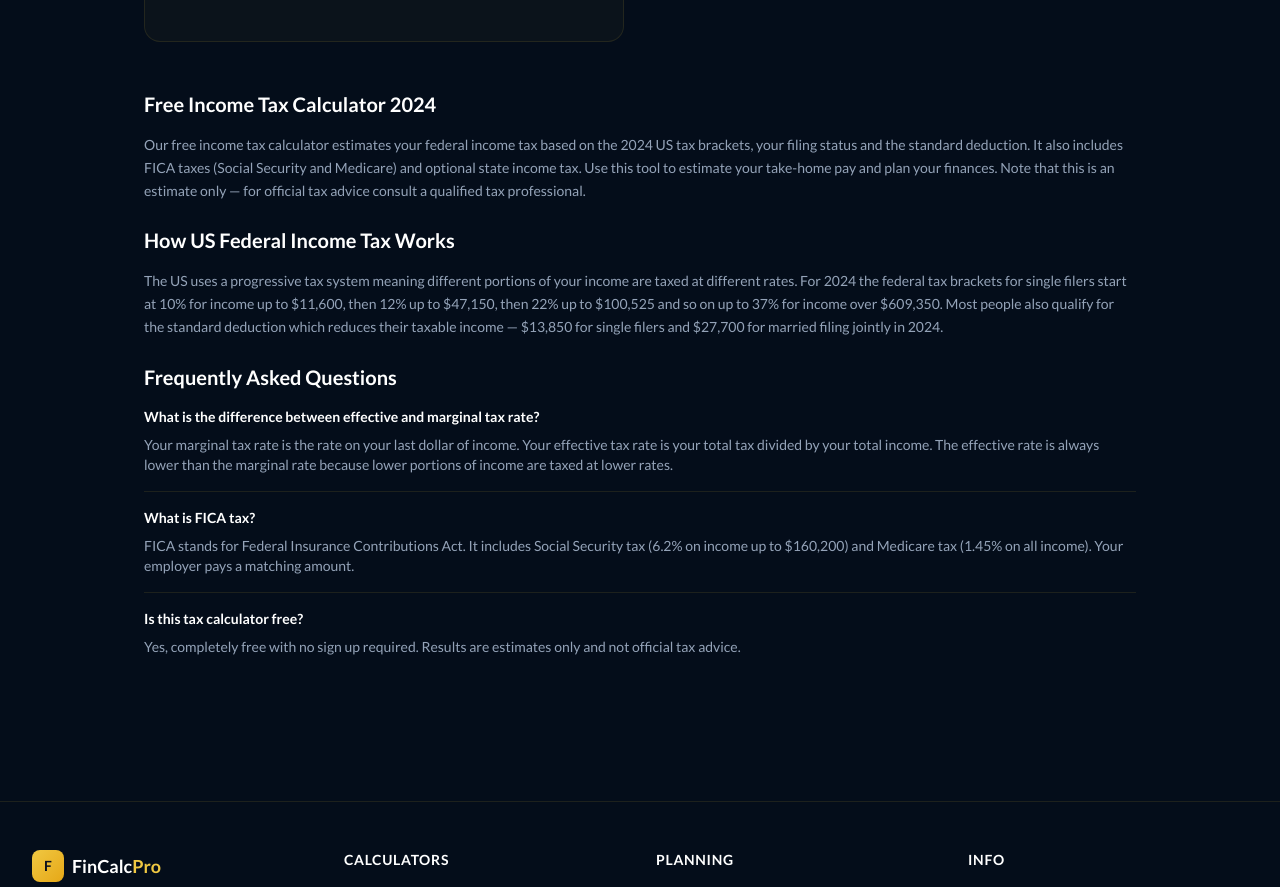
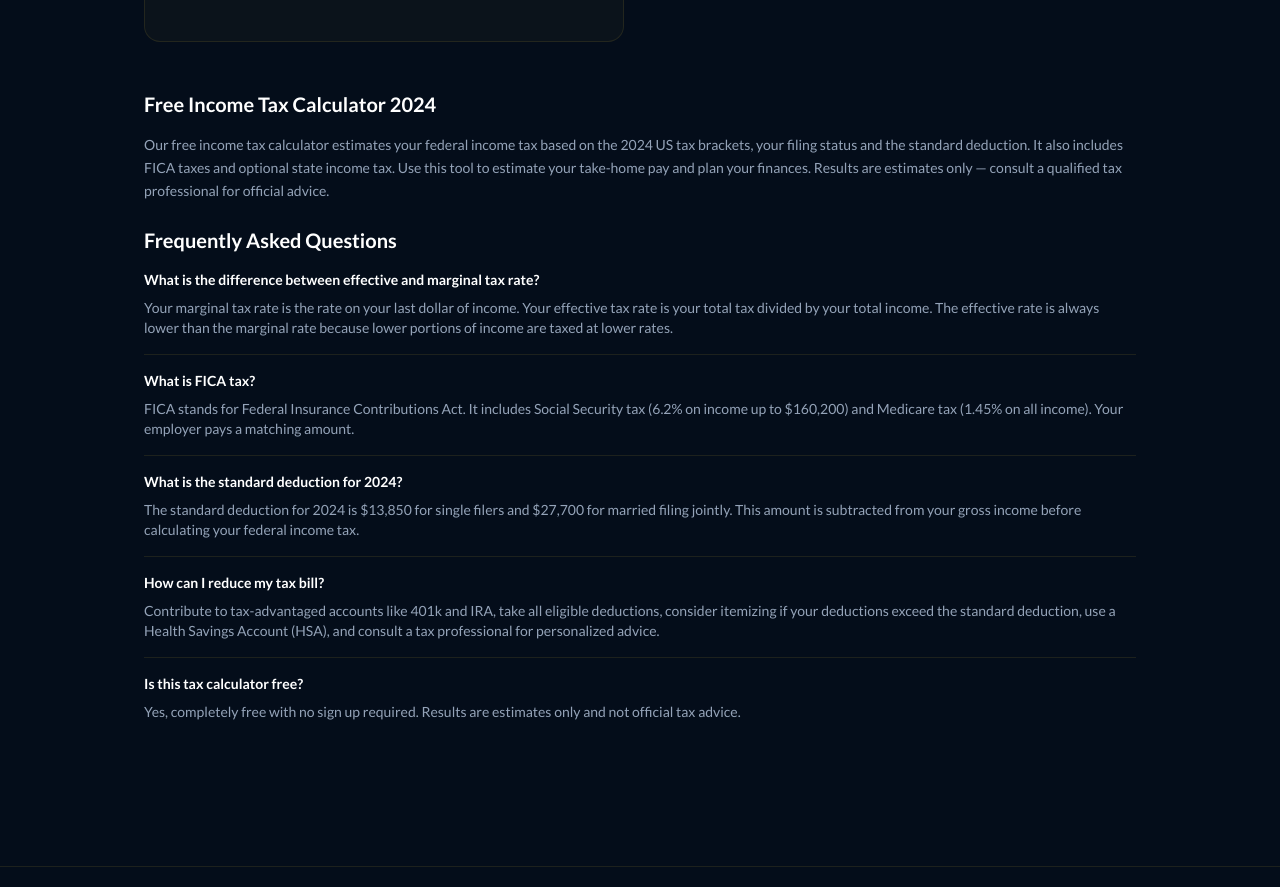
Before and after one commit to mumu15/finance-calc-pro, a Next.js app: page /tax-calculator in a window 1280 px wide. Shown: the part 580-1467 px from the top of the page. Built offline with nearby package versions, Linux system fonts and the light colour scheme; a web font is replaced by a local one.

Commit message:
Add FAQ schema to tax calculator page

```diff
--- a/app/tax-calculator/page.js
+++ b/app/tax-calculator/page.js
@@ -2,6 +2,15 @@
 import { useState } from 'react'
 import Header from '../../components/Header'
 import Footer from '../../components/Footer'
+import FaqSchema from '../../components/FaqSchema'
+
+const faqs = [
+  { q: 'What is the difference between effective and marginal tax rate?', a: 'Your marginal tax rate is the rate on your last dollar of income. Your effective tax rate is your total tax divided by your total income. The effective rate is always lower than the marginal rate because lower portions of income are taxed at lower rates.' },
+  { q: 'What is FICA tax?', a: 'FICA stands for Federal Insurance Contributions Act. It includes Social Security tax (6.2% on income up to $160,200) and Medicare tax (1.45% on all income). Your employer pays a matching amount.' },
+  { q: 'What is the standard deduction for 2024?', a: 'The standard deduction for 2024 is $13,850 for single filers and $27,700 for married filing jointly. This amount is subtracted from your gross income before calculating your federal income tax.' },
+  { q: 'How can I reduce my tax bill?', a: 'Contribute to tax-advantaged accounts like 401k and IRA, take all eligible deductions, consider itemizing if your deductions exceed the standard deduction, use a Health Savings Account (HSA), and consult a tax professional for personalized advice.' },
+  { q: 'Is this tax calculator free?', a: 'Yes, completely free with no sign up required. Results are estimates only and not official tax advice.' },
+]
 
 export default function TaxCalculator() {
   const [form, setForm] = useState({ income: 75000, filingStatus: 'single', state: 0 })
@@ -14,10 +23,8 @@ export default function TaxCalculator() {
     const brackets = form.filingStatus === 'single'
       ? [[11600, 0.10], [47150, 0.12], [100525, 0.22], [191950, 0.24], [243725, 0.32], [609350, 0.35], [Infinity, 0.37]]
       : [[23200, 0.10], [94300, 0.12], [201050, 0.22], [383900, 0.24], [487450, 0.32], [731200, 0.35], [Infinity, 0.37]]
-
     const standardDeduction = form.filingStatus === 'single' ? 13850 : 27700
     const taxableIncome = Math.max(0, income - standardDeduction)
-
     let federalTax = 0
     let prev = 0
     for (const [limit, rate] of brackets) {
@@ -25,30 +32,20 @@ export default function TaxCalculator() {
       federalTax += (Math.min(taxableIncome, limit) - prev) * rate
       prev = limit
     }
-
     const stateTax = income * (form.state / 100)
     const ficaTax = Math.min(income, 160200) * 0.062 + income * 0.0145
     const totalTax = federalTax + stateTax + ficaTax
     const effectiveRate = (totalTax / income * 100).toFixed(1)
     const takeHome = income - totalTax
     const monthlyTakeHome = takeHome / 12
-
-    setResult({
-      federalTax: federalTax.toFixed(2),
-      stateTax: stateTax.toFixed(2),
-      ficaTax: ficaTax.toFixed(2),
-      totalTax: totalTax.toFixed(2),
-      effectiveRate,
-      takeHome: takeHome.toFixed(2),
-      monthlyTakeHome: monthlyTakeHome.toFixed(2),
-      taxableIncome: taxableIncome.toFixed(2)
-    })
+    setResult({ federalTax: federalTax.toFixed(2), stateTax: stateTax.toFixed(2), ficaTax: ficaTax.toFixed(2), totalTax: totalTax.toFixed(2), effectiveRate, takeHome: takeHome.toFixed(2), monthlyTakeHome: monthlyTakeHome.toFixed(2) })
   }
 
   const fmt = (n) => Number(n).toLocaleString('en-US', { style: 'currency', currency: 'USD', maximumFractionDigits: 0 })
 
   return (
     <>
+      <FaqSchema faqs={faqs} />
       <Header />
       <main className="max-w-5xl mx-auto px-4 py-12">
         <div className="text-center mb-10">
@@ -117,27 +114,17 @@ export default function TaxCalculator() {
         <div className="space-y-6 mt-12">
           <div className="result-box">
             <h2 className="text-xl font-bold text-white mb-4">Free Income Tax Calculator 2024</h2>
-            <p className="text-slate-400 text-sm leading-relaxed">Our free income tax calculator estimates your federal income tax based on the 2024 US tax brackets, your filing status and the standard deduction. It also includes FICA taxes (Social Security and Medicare) and optional state income tax. Use this tool to estimate your take-home pay and plan your finances. Note that this is an estimate only — for official tax advice consult a qualified tax professional.</p>
-          </div>
-          <div className="result-box">
-            <h2 className="text-xl font-bold text-white mb-4">How US Federal Income Tax Works</h2>
-            <p className="text-slate-400 text-sm leading-relaxed">The US uses a progressive tax system meaning different portions of your income are taxed at different rates. For 2024 the federal tax brackets for single filers start at 10% for income up to $11,600, then 12% up to $47,150, then 22% up to $100,525 and so on up to 37% for income over $609,350. Most people also qualify for the standard deduction which reduces their taxable income — $13,850 for single filers and $27,700 for married filing jointly in 2024.</p>
+            <p className="text-slate-400 text-sm leading-relaxed">Our free income tax calculator estimates your federal income tax based on the 2024 US tax brackets, your filing status and the standard deduction. It also includes FICA taxes and optional state income tax. Use this tool to estimate your take-home pay and plan your finances. Results are estimates only — consult a qualified tax professional for official advice.</p>
           </div>
           <div className="result-box">
             <h2 className="text-xl font-bold text-white mb-4">Frequently Asked Questions</h2>
             <div className="space-y-4 text-sm">
-              <div className="border-b pb-4" style={{borderColor:"rgba(240,200,66,0.1)"}}>
-                <h3 className="text-white font-semibold mb-2">What is the difference between effective and marginal tax rate?</h3>
-                <p className="text-slate-400">Your marginal tax rate is the rate on your last dollar of income. Your effective tax rate is your total tax divided by your total income. The effective rate is always lower than the marginal rate because lower portions of income are taxed at lower rates.</p>
-              </div>
-              <div className="border-b pb-4" style={{borderColor:"rgba(240,200,66,0.1)"}}>
-                <h3 className="text-white font-semibold mb-2">What is FICA tax?</h3>
-                <p className="text-slate-400">FICA stands for Federal Insurance Contributions Act. It includes Social Security tax (6.2% on income up to $160,200) and Medicare tax (1.45% on all income). Your employer pays a matching amount.</p>
-              </div>
-              <div className="pb-4">
-                <h3 className="text-white font-semibold mb-2">Is this tax calculator free?</h3>
-                <p className="text-slate-400">Yes, completely free with no sign up required. Results are estimates only and not official tax advice.</p>
-              </div>
+              {faqs.map((faq, i) => (
+                <div key={i} className={i < faqs.length - 1 ? "border-b pb-4" : "pb-4"} style={{borderColor:"rgba(240,200,66,0.1)"}}>
+                  <h3 className="text-white font-semibold mb-2">{faq.q}</h3>
+                  <p className="text-slate-400">{faq.a}</p>
+                </div>
+              ))}
             </div>
           </div>
         </div>
```
